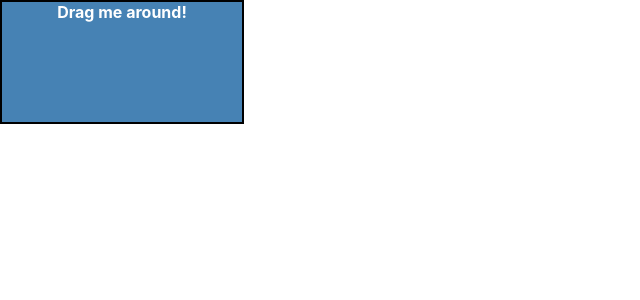
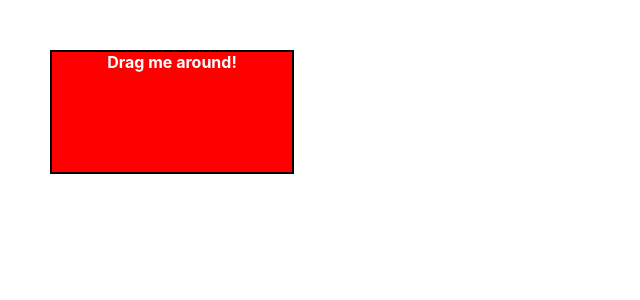
Before and after one commit to RCastilho91/coding_sandbox, a React (Create React App) app in the folder react-sandbox/: page / in a window 1280 px wide. Shown: the top 300 px of the page, without its empty margins (0-640 px from the left). Built offline with nearby package versions, Linux system fonts and the light colour scheme.

Commit message:
Adding nearly all functionalities for a draggable div

```diff
--- a/react-sandbox/src/App.css
+++ b/react-sandbox/src/App.css
@@ -17,7 +17,7 @@
   border: 1px solid black;
 }
 
-.draggable {
+.draggable-div {
   background-color: steelblue;
   position: absolute;
   color: white;
@@ -27,6 +27,4 @@
   border: 2px solid black;
   width: 240px;
   height: 120px;
-  top: 0;
-  left: 0;
 }
--- a/react-sandbox/src/components/draggable-divs/Draggable.js
+++ b/react-sandbox/src/components/draggable-divs/Draggable.js
@@ -5,29 +5,40 @@ class DraggableDiv extends Component {
     constructor(props){
         super(props);
         this.state = {
-            xCoordinate: 0,
-            yCoordinate: 0
+            xCoordinate: 50,
+            yCoordinate: 50
         }
 
         this.repositionDiv = this.repositionDiv.bind(this);
 
     }
 
-    repositionDiv(x, y) {
+    repositionDiv(evt) {
+
+        evt.preventDefault();
+        evt = evt || window.event;
+        var x = evt.pageX;
+        var y = evt.pageY;
+
         this.setState({
             xCoordinate: x,
             yCoordinate: y,
         });
+
+        console.log(`X: ${x}, Y: ${y}`);
+        console.log(`State X: ${ this.state.xCoordinate }`);
+        console.log(`State Y: ${ this.state.yCoordinate }`)
     }
 
     render(){
         var style = {
             "left": this.state.xCoordinate + "px",
-            "top": this.state.yCoordinate + "px"
+            "top": this.state.yCoordinate + "px",
+            "background-color": "red"
         }
 
         return(
-            <div className="draggable" style={ style }>
+            <div className="draggable-div" draggable onDrag={ (evt) => this.repositionDiv(evt) } style={ style }>
                 Drag me around!
             </div>
         )
```
